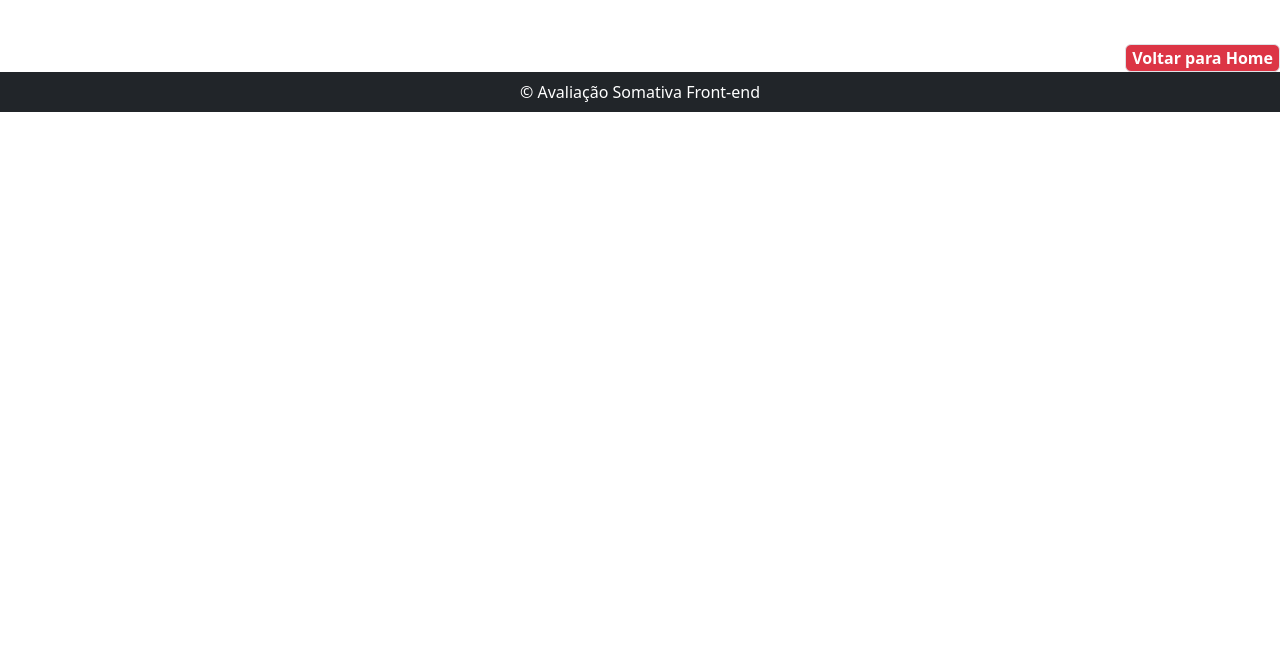
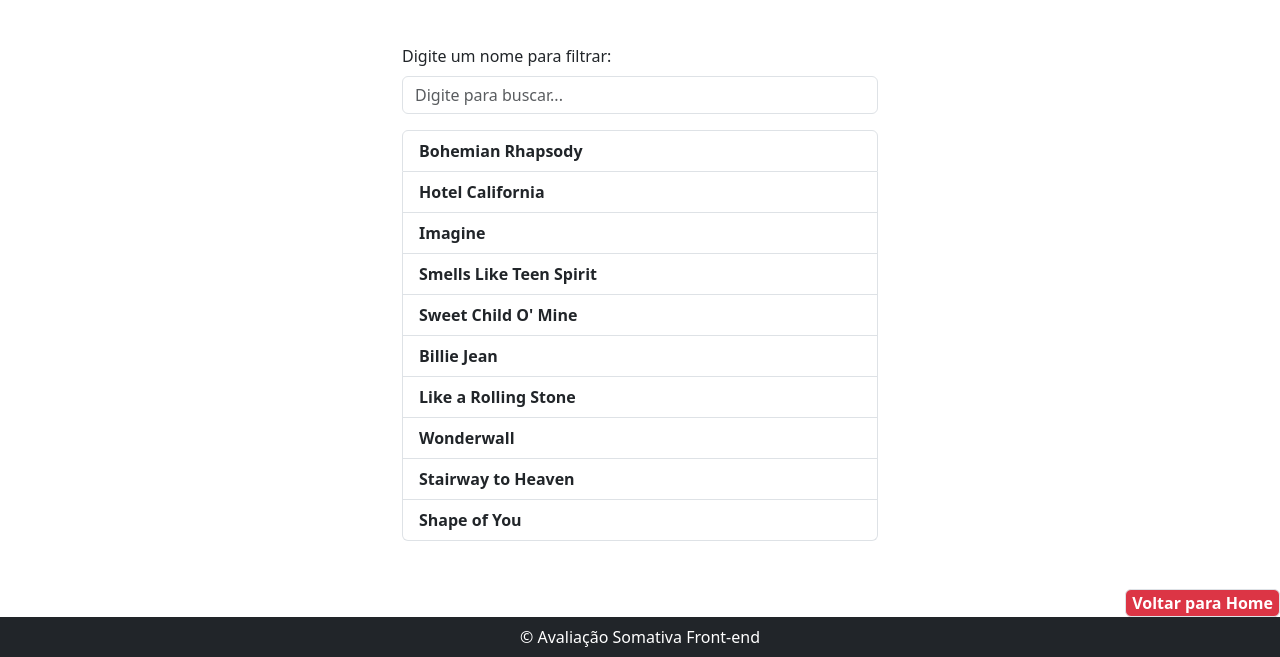
Before and after one commit to GustavoJustin/microsomativa2_framework, a website: page index.html in a window 1280 px wide. Shown: the part 417-1074 px from the top of the page. Before the commit the page ends 800 px from the top, so only its background shows below. Drawn offline with nearby package versions, Linux system fonts and the light colour scheme.

Commit message:
criacao_explorar

```diff
--- a/index.html
+++ b/index.html
@@ -1,5 +1,6 @@
 <!DOCTYPE html>
 <html lang="pt-br">
+
 <head>
     <meta charset="UTF-8">
     <meta name="viewport" content="width=device-width, initial-scale=1.0">
@@ -8,6 +9,7 @@
     <link href="https://cdn.jsdelivr.net/npm/bootstrap@5.3.0/dist/css/bootstrap.min.css" rel="stylesheet">
     <link rel="stylesheet" href="src/css/style.css">
 </head>
+
 <body>
     <header>
         <nav class="navbar bg-danger navbar-dark">
@@ -51,12 +53,42 @@
             <div>
                 <h2 class="text-center">Explorar</h2>
 
-            </div>
+                <div class="container mt-5" style="max-width: 500px;">
+                    <div class="mb-3">
+                        <label for="campoBusca" class="form-label">Digite um nome para filtrar:</label>
+                        <input type="text" id="campoBusca" class="form-control" placeholder="Digite para buscar...">
+                    </div>
+
+                    <!-- O HTML começa vazio. O JavaScript vai preencher esta lista -->
+                    <ul id="listaElementos" class="list-group"></ul>
+                </div>
+
+                <div class="modal fade" id="modalMusica" tabindex="-1" aria-hidden="true">
+                    <div class="modal-dialog modal-dialog-centered">
+                        <div class="modal-content">
+                            <div class="modal-header">
+                                <h5 class="modal-title fw-bold" id="modalTitulo"></h5>
+                                <button type="button" class="btn-close" data-bs-dismiss="modal"
+                                    aria-label="Fechar"></button>
+                            </div>
+                            <div class="modal-body text-center">
+                                <img id="modalImagem" src="" alt="Capa da música" class="img-fluid rounded mb-3 shadow"
+                                    style="max-height: 250px; object-fit: cover;">
+                                <p id="modalDescricao" class="text-muted"></p>
+                            </div>
+                            <div class="modal-footer">
+                                <button type="button" class="btn btn-secondary" data-bs-dismiss="modal">Fechar</button>
+                            </div>
+                        </div>
+                    </div>
+
+                </div>
         </section>
     </main>
 
     <div class="d-flex justify-content-end">
-        <button id="inicio" class="bg-danger text-white fw-bold rounded border nav-item"><a href="#" class="nav-link">Voltar para Home</a></button>
+        <button id="inicio" class="bg-danger text-white fw-bold rounded border nav-item"><a href="#"
+                class="nav-link">Voltar para Home</a></button>
     </div>
 
     <footer class="bg-dark text-center text-white">
@@ -66,7 +98,10 @@
     </footer>
 
     <script src="https://cdn.jsdelivr.net/npm/bootstrap@5.3.0/dist/js/bootstrap.bundle.min.js"></script>
+
     <script src="src/js/script.js" defer></script>
+    <script src="src/js/teste.js"></script>
+    <script src="src/js/busca.js"></script>
 </body>
 
 </html>
--- /dev/null
+++ b/src/js/busca.js
@@ -0,0 +1,110 @@
+
+// 1. Sua lista de dados criada direto no Script (Pode ser texto ou objetos complexos)
+// A variável precisa estar no escopo global para o busca.js acessar
+const minhaListaDados = [
+    {
+        id: 1,
+        nome: "Bohemian Rhapsody",
+        descricao: "Clássico da banda Queen lançado em 1975 no álbum A Night at the Opera.",
+        imagem: "https://picsum.photos/id/1025/300/300"
+    },
+    {
+        id: 2,
+        nome: "Hotel California",
+        descricao: "Famosa canção da banda Eagles, lançada em 1976 no álbum de mesmo nome.",
+        imagem: "https://picsum.photos/id/1082/300/300"
+    },
+    {
+        id: 3,
+        nome: "Imagine",
+        descricao: "Um dos singles mais vendidos e aclamados da carreira solo de John Lennon.",
+        imagem: "https://picsum.photos/id/1062/300/300"
+    },
+    {
+        id: 4,
+        nome: "Smells Like Teen Spirit",
+        descricao: "Sucesso estrondoso do Nirvana, marco do movimento Grunge em 1991.",
+        imagem: "https://picsum.photos/id/145/300/300"
+    },
+    {
+        id: 5,
+        nome: "Sweet Child O' Mine",
+        descricao: "Um dos maiores hits do Guns N' Roses, lançado no álbum Appetite for Destruction em 1987.",
+        imagem: "https://picsum.photos/id/158/300/300"
+    },
+    {
+        id: 6,
+        nome: "Billie Jean",
+        descricao: "Faixa icônica de Michael Jackson que revolucionou a música pop no álbum Thriller (1982).",
+        imagem: "https://picsum.photos/id/1074/300/300"
+    },
+    {
+        id: 7,
+        nome: "Like a Rolling Stone",
+        descricao: "Revolucionário single de Bob Dylan lançado em 1965 no álbum Highway 61 Revisited.",
+        imagem: "https://picsum.photos/id/225/300/300"
+    },
+    {
+        id: 8,
+        nome: "Wonderwall",
+        descricao: "A canção mais famosa do Oasis, lançada em 1995 no álbum (What's the Story) Morning Glory?.",
+        imagem: "https://picsum.photos/id/325/300/300"
+    },
+    {
+        id: 9,
+        nome: "Stairway to Heaven",
+        descricao: "Obra-prima do rock composta pelo Led Zeppelin e lançada em seu quarto álbum em 1971.",
+        imagem: "https://picsum.photos/id/433/300/300"
+    },
+    {
+        id: 10,
+        nome: "Shape of You",
+        descricao: "Hit global de Ed Sheeran lançado em 2017 como parte do álbum ÷ (Divide).",
+        imagem: "https://picsum.photos/id/532/300/300"
+    }
+];
+
+// 2. Mapeia os elementos do HTML
+const campoBusca = document.getElementById('campoBusca');
+const containerLista = document.getElementById('listaElementos');
+
+// 3. Função responsável por desenhar a lista na tela
+function renderizarLista(dadosFiltrados) {
+    // Limpa a lista antiga antes de desenhar a nova
+    containerLista.innerHTML = "";
+
+    // Se a busca não retornar nada, mostra uma mensagem amigável
+    if (dadosFiltrados.length === 0) {
+        containerLista.innerHTML = `<li class="list-group-item text-muted text-center">Nenhum resultado encontrado</li>`;
+        return;
+    }
+
+    // Cria o HTML de cada item baseado nos dados do script
+    dadosFiltrados.forEach(item => {
+        const li = document.createElement('li');
+        li.className = "list-group-item d-flex justify-content-between align-items-center";
+
+        // Aqui você monta a estrutura interna como quiser, usando classes do Bootstrap
+        li.innerHTML = `
+        <strong>${item.nome}</strong>
+        `;
+
+        containerLista.appendChild(li);
+    });
+}
+
+// 4. Evento de busca que filtra a lista original do Script
+campoBusca.addEventListener('input', () => {
+    const termoBusca = campoBusca.value.toLowerCase();
+
+    // Filtra a lista do script gerando uma nova sub-lista apenas com quem bate com a busca
+    const listaFiltrada = minhaListaDados.filter(item => {
+        return item.nome.toLowerCase().includes(termoBusca);
+    });
+
+    // Desenha na tela apenas os itens que passaram no filtro
+    renderizarLista(listaFiltrada);
+});
+
+// 5. Inicializa a página mostrando a lista completa logo de cara
+renderizarLista(minhaListaDados);
```
Also changed, not shown: src/js/pop-up.js (added, +53 -0 lines).
